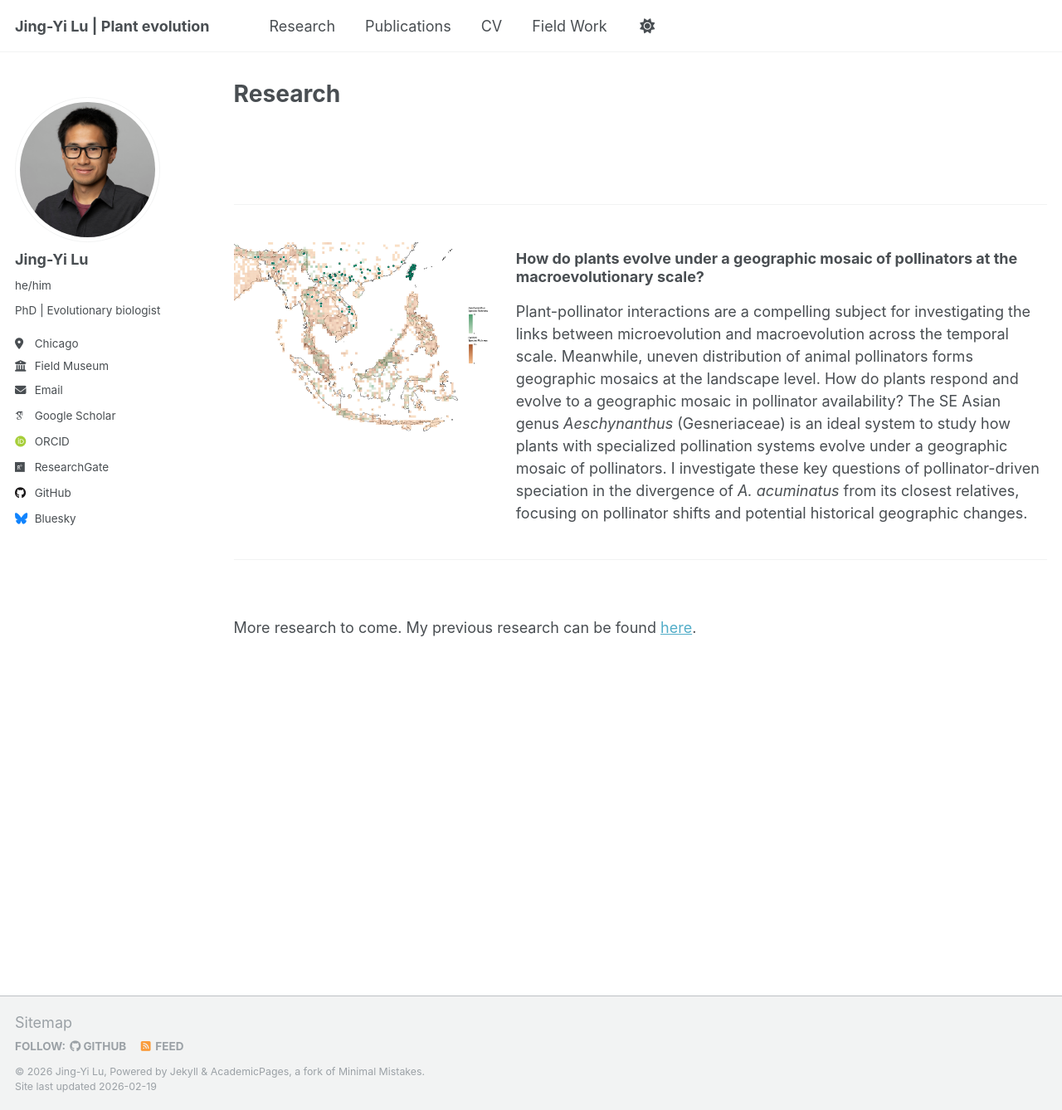
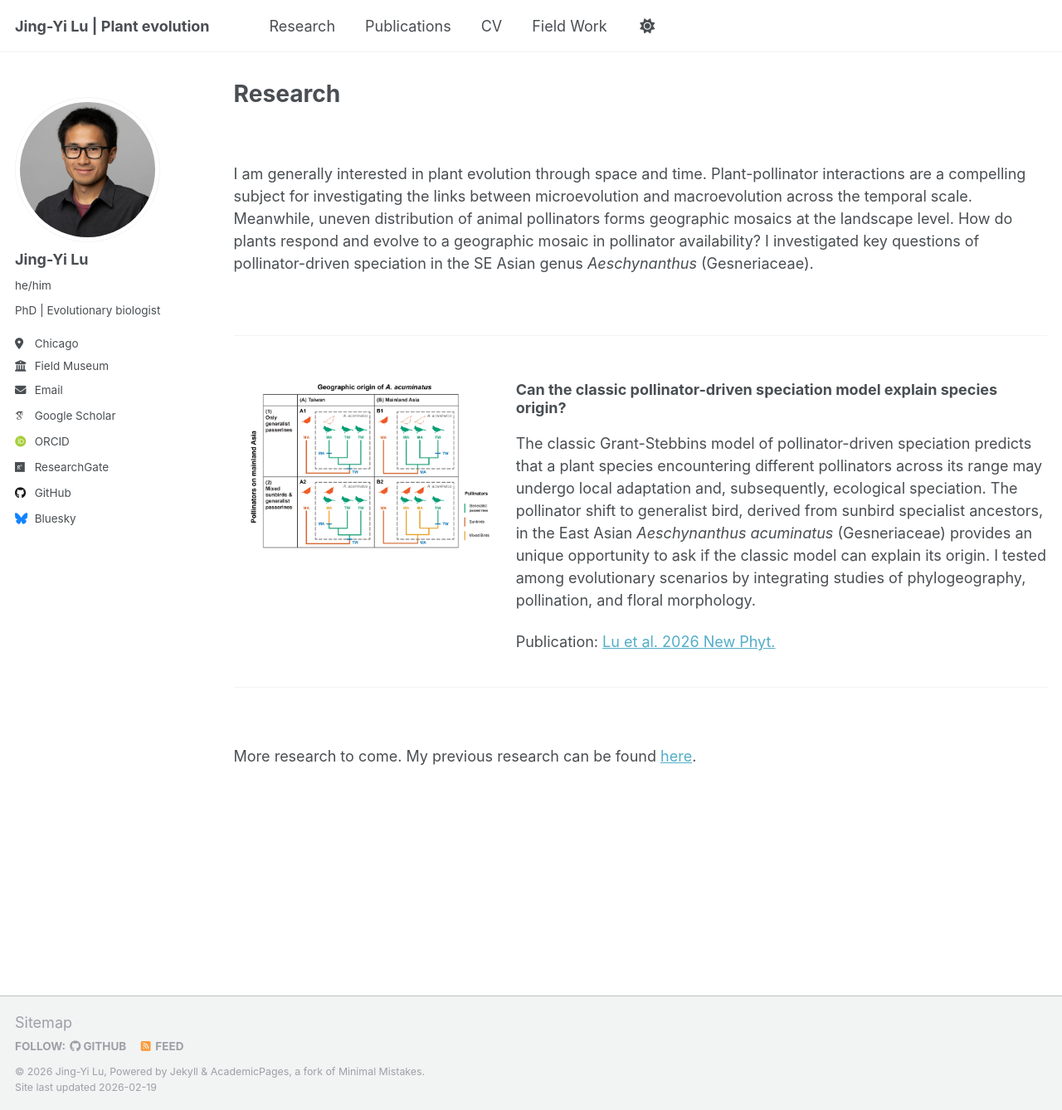
Before and after one commit to jingyilu/jingyilu.github.io, a Jekyll site: the page built from _pages/research.md, in a window 1280 px wide and 1338 px high. Shown: the whole window at 83% size. Built offline with Jekyll 4.4.1, drawn with Linux system fonts in a browser that asks for light colours; some web fonts are replaced; a script that is not in the unit is left out.

Commit message:
update research

```diff
--- a/_pages/research.md
+++ b/_pages/research.md
@@ -7,7 +7,7 @@ author_profile: true
 
 <br> <!-- Empty lines added here -->
 
-
+I am generally interested in plant evolution through space and time. Plant-pollinator interactions are a compelling subject for investigating the links between microevolution and macroevolution across the temporal scale. Meanwhile, uneven distribution of animal pollinators forms geographic mosaics at the landscape level. How do plants respond and evolve to a geographic mosaic in pollinator availability? I investigated key questions of pollinator-driven speciation in the SE Asian genus <em>Aeschynanthus</em> (Gesneriaceae).
 
 <br> <!-- Empty lines added here -->
 
@@ -15,18 +15,20 @@ author_profile: true
 <div style="display: flex; gap: 20px; align-items: flex-start;">
   <div style="flex: 1;">
     <br> <!-- Empty lines added here -->
-    <img src="/images/overlap_map.jpeg"
-         alt="Overlap map of ranges"
+    <img src="/images/Fig2_Hypotheses.jpg"
+         alt="Phyglogenetic hypotheses"
          style="max-width: 100%; height: auto;">
   </div>
 
   <div style="flex: 2;">
-    <h3>How do plants evolve under a geographic mosaic of pollinators at the macroevolutionary scale?</h3>
+    <h3>Can the classic pollinator-driven speciation model explain species origin?</h3>
 
     <p>
-    Plant-pollinator interactions are a compelling subject for investigating the links between microevolution and macroevolution across the temporal scale. Meanwhile, uneven distribution of animal pollinators forms geographic mosaics at the landscape level. How do plants respond and evolve to a geographic mosaic in pollinator availability? The SE Asian genus <em>Aeschynanthus</em> (Gesneriaceae) is an ideal system to study how plants with specialized pollination systems evolve under a geographic mosaic of pollinators. I investigate these key questions of pollinator-driven speciation in the divergence of <em>A. acuminatus</em> from its closest relatives, focusing on pollinator shifts and potential historical geographic changes.
+    The classic Grant-Stebbins model of pollinator-driven speciation predicts that a plant species encountering different pollinators across its range may undergo local adaptation and, subsequently, ecological speciation. The pollinator shift to generalist bird, derived from sunbird specialist ancestors, in the East Asian <em>Aeschynanthus acuminatus</em> (Gesneriaceae) provides an unique opportunity to ask if the classic model can explain its origin. I tested among evolutionary scenarios by integrating studies of phylogeography, pollination, and floral morphology.
     </p>
 
+    <p>Publication: <a href="https://doi.org/10.1111/nph.70871">Lu et al. 2026 New Phyt.</a>
+    </p>
   </div>
 </div>
 ---
```
Also changed, not shown: images/Fig2_Hypotheses.jpg (added).
